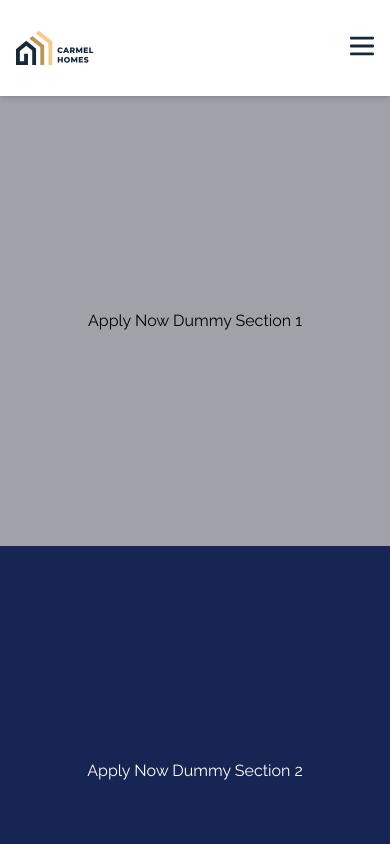
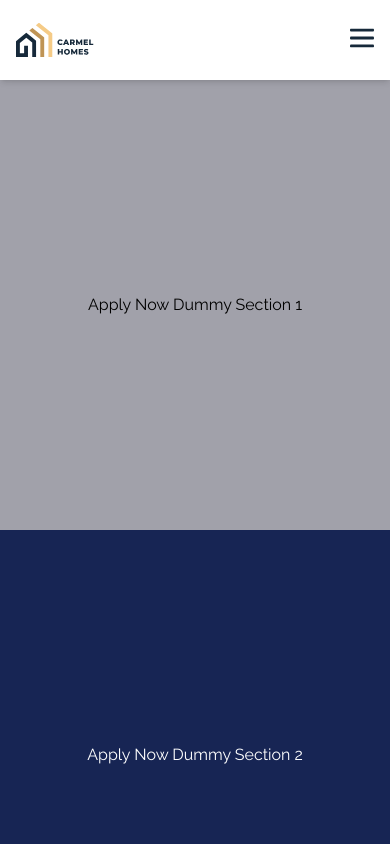
Before and after one commit to theAvocadoCoder/carmel-homes, a React (Vite) app: page /apply-now in a window 390 px wide. Shown: the top 844 px of the page. Built offline with nearby package versions, Linux system fonts and the light colour scheme.

Commit message:
style: custom colors and navbar height

```diff
--- a/src/global/Navbar/index.jsx
+++ b/src/global/Navbar/index.jsx
@@ -7,15 +7,15 @@ function Navbar() {
   const [isSidebarOpen, setIsSidebarOpen] = useState(false);
 
   return (
-    <div className={`flex justify-between items-center w-full h-24 p-4 fixed top-0 left-0 ${isSidebarOpen ? "bg-white" : "bg-white"} shadow-md`}>
+    <div className={`flex justify-between items-center w-full h-20 lg:h-24 p-4 fixed top-0 left-0 ${isSidebarOpen ? "bg-white" : "bg-white"} shadow-md`}>
       {/* Logo */}
       <div className={`lg:w-[150px] lg:h-[51.52px] flex justify-center items-center p-0 text-xs cursor-pointer ${isSidebarOpen ? "w-[37px] h-[33.39px] bg-[url('assets/logo-icon-blue.svg')] bg-center bg-contain" : "w-[80px] h-[33.39px] bg-[url('assets/full-logo-blue.svg')] bg-contain bg-center"} lg:bg-[url('assets/full-logo-blue.svg')] bg-center bg-contain" bg-no-repeat`} />
 
       {/* Burger Icons */}
-      <div className={`w-6 h-6 ${isSidebarOpen ? "bg-[url('assets/close-icon.svg')]" : "bg-[url('assets/burger-menu.svg')]"} bg-contain bg-no-repeat flex justify-center items-center text-center p-0 cursor-pointer lg:hidden`} onClick={() => setIsSidebarOpen(state => !state)} />
+      <div className={`w-6 h-6 ${isSidebarOpen ? "bg-[url('assets/close-icon.svg')]" : "bg-[url('assets/burger-menu.svg')]"} bg-contain bg-no-repeat flex justify-center items-center text-center p-0 cursor-pointer [-webkit-tap-highlight-color:transparent] lg:hidden`} role="button" onClick={() => setIsSidebarOpen(state => !state)} />
 
       {/* Menu Links */}
-      <div className={`text-[16px] font-semibold flex-col lg:flex-row justify-center items-center gap-8 text-center [font-variant:small-caps] w-screen lg:w-fit h-[calc(100vh-6rem)] lg:h-min bg-stone-200 lg:bg-transparent p-0 absolute lg:static top-24 left-0 ${isSidebarOpen ? "flex bg-white" : "hidden lg:flex bg-white"}`}>
+      <div className={`text-[16px] font-semibold flex-col lg:flex-row justify-center items-center gap-8 text-center [font-variant:small-caps] w-screen lg:w-fit h-[calc(100vh-5rem)] lg:h-min bg-stone-200 lg:bg-transparent p-0 absolute lg:static top-20 left-0 ${isSidebarOpen ? "flex bg-white" : "hidden lg:flex bg-white"}`}>
         {
           [
             ["Home", "/"],
@@ -31,7 +31,7 @@ function Navbar() {
               className={
                 ({ isActive, isPending }) =>
                   isActive
-                  ? "border-b-2 border-b-orange-400 px-1"
+                  ? "border-b-2 border-b-brown-primary px-1"
                   : isPending
                   ? "pending"
                   : ""
--- a/src/pages/About/index.jsx
+++ b/src/pages/About/index.jsx
@@ -3,7 +3,7 @@ import React from "react";
 
 function About() {
   return (
-    <div className="mt-24">
+    <div className="mt-20 lg:mt-24">
       <div className="bg-zinc-400 h-[450px] flex justify-center items-center">
         About Us Dummy Section 1
       </div>
--- a/src/pages/ApplyNow/index.jsx
+++ b/src/pages/ApplyNow/index.jsx
@@ -3,7 +3,7 @@ import React from "react";
 
 function ApplyNow() {
   return (
-    <div className="mt-24">
+    <div className="mt-20 lg:mt-24">
       <div className="bg-zinc-400 h-[450px] flex justify-center items-center">
         Apply Now Dummy Section 1
       </div>
--- a/src/pages/Faq/index.jsx
+++ b/src/pages/Faq/index.jsx
@@ -3,7 +3,7 @@ import React from "react";
 
 function Faq() {
   return (
-    <div className="mt-24">
+    <div className="mt-20 lg:mt-24">
       <div className="bg-zinc-400 h-[450px] flex justify-center items-center">
         FAQ Dummy Section 1
       </div>
--- a/src/pages/Homepage/index.jsx
+++ b/src/pages/Homepage/index.jsx
@@ -3,7 +3,7 @@ import React from "react";
 
 function Homepage() {
   return (
-    <div className="mt-24">
+    <div className="mt-20 lg:mt-24">
       <div className="bg-zinc-400 h-[450px] flex justify-center items-center">
         Home Dummy Section 1
       </div>
--- a/src/pages/PartnerWithUs/index.jsx
+++ b/src/pages/PartnerWithUs/index.jsx
@@ -3,7 +3,7 @@ import React from "react";
 
 function PartnerWithUs() {
   return (
-    <div className="mt-24">
+    <div className="mt-20 lg:mt-24">
       <div className="bg-zinc-400 h-[450px] flex justify-center items-center">
         Partner with Us Dummy Section 1
       </div>
--- a/src/pages/PrivacyPolicy/index.jsx
+++ b/src/pages/PrivacyPolicy/index.jsx
@@ -3,7 +3,7 @@ import React from "react";
 
 function PrivacyPolicy() {
   return (
-    <div className="mt-24">
+    <div className="mt-20 lg:mt-24">
       <div className="bg-zinc-400 h-[450px] flex justify-center items-center">
         Privacy Policy Dummy Section 1
       </div>
--- a/src/pages/WhatIsRentToOwn/index.jsx
+++ b/src/pages/WhatIsRentToOwn/index.jsx
@@ -3,7 +3,7 @@ import React from "react";
 
 function WhatIsRentToOwn() {
   return (
-    <div className="mt-24">
+    <div className="mt-20 lg:mt-24">
       <div className="bg-zinc-400 h-[450px] flex justify-center items-center">
         What is Rent to Own Dummy Section 1
       </div>
--- a/tailwind.config.js
+++ b/tailwind.config.js
@@ -9,7 +9,19 @@ export default {
     extend: {
       fontFamily: {
         raleway: ['"Raleway"', ...defaultTheme.fontFamily.sans]
-      }
+      },
+      colors: {
+        blue: {
+          primary: "#16293A",
+          gray: "#55585A",
+          accent: "#D3EAFF",
+        },
+        brown: {
+          primary: "#BF9455",
+          gray: "#B9B5B0",
+          accent: "#F5CB87",
+        },
+      },
     },
   },
   plugins: [],
```
